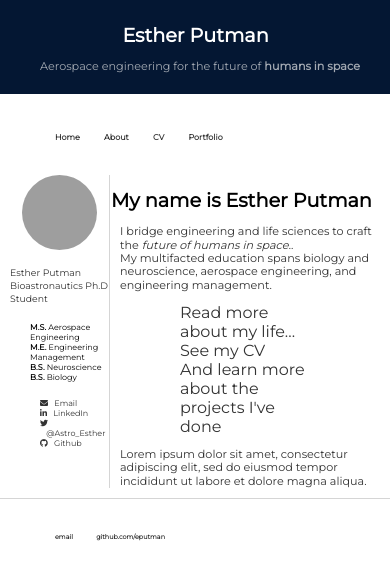
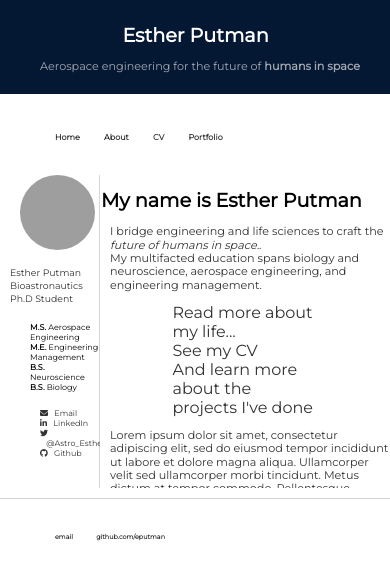
Before and after one commit to eputman/eputman.github.io, a Jekyll site: the page built from index.html, in a window 390 px wide. Shown: the top 580 px of the page. Built offline with Jekyll 4.4.1, drawn with Linux system fonts in a browser that asks for light colours; nearby versions of some CDN libraries; grey boxes are pictures that could not be loaded.

Commit message:
Update main.css

```diff
--- a/css/main.css
+++ b/css/main.css
@@ -187,8 +187,8 @@ ul.posts li {
 /* Media and small screen formatting */
 @media screen and (max-width: 400px){
   .sidebar{
-    width: 110px;
-    min-width: 110px;
+    width: 100px;
+    min-width: 100px;
     padding: 0px;
   }
   .profile {
```
